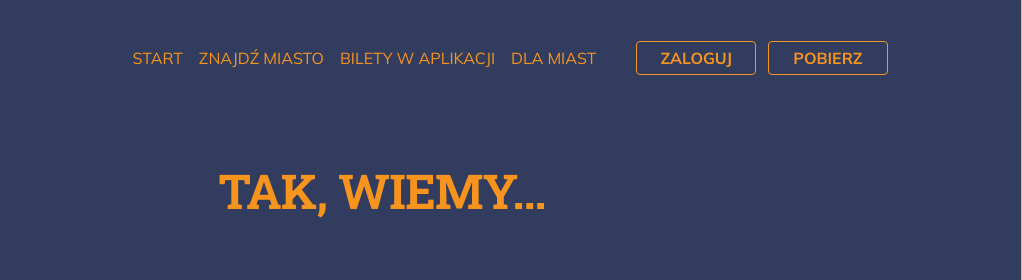
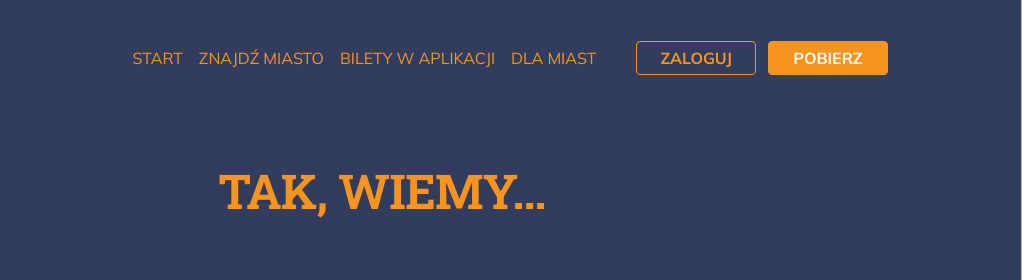
Before and after one commit to Tsumirez/homepage-project, a website: page index.html in a window 1280 px wide. Shown: the top 280 px of the page, 258-1280 px from the left. Drawn offline with Linux system fonts and the light colour scheme.

Commit message:
fixed background of main manu download link

```diff
--- a/css/main.css
+++ b/css/main.css
@@ -245,12 +245,14 @@ nav #right-links a {
     height: 2.625rem;
 }
 
-nav #right-links a:first-of-type {
-    margin-right: .5rem;
+nav #right-links a:last-of-type {
+    margin-left: .5rem;
+    background: var(--orange);
+    color: white;
 }
 
 nav #right-links a:hover {
-    background-color: var(--orange);
+    border-color: white;
 }
 
 /* Main header panel with mobile app download QR code and links */
```
Also changed, not shown: index.html (+1 -1 lines).
